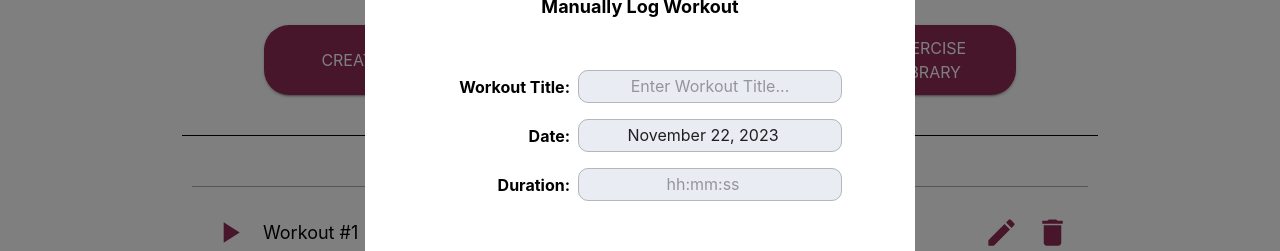
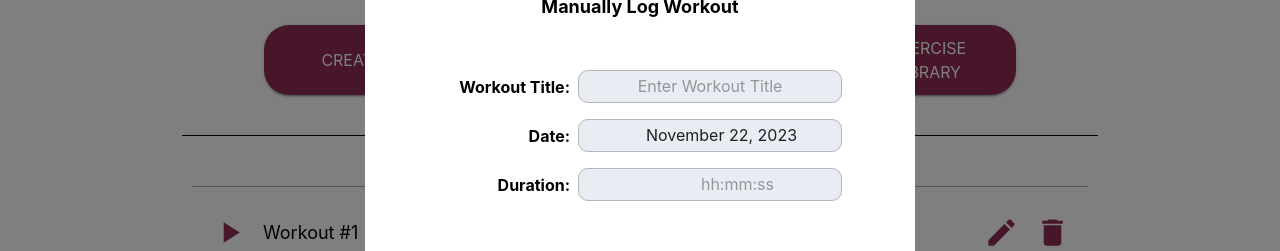
Before and after one commit to joshchyeonlee/EZFit, a React (Create React App) app: page /Workouts in a window 1280 px wide. Both pictures are taken after a click on the button "MANUAL LOG". Shown: the part 207-458 px from the top of the page. Built offline with nearby package versions, Linux system fonts and the light colour scheme.

Commit message:
fix date and time selectors + alignment

```diff
--- a/src/components/Overlays/BaseLoggingOverlay.tsx
+++ b/src/components/Overlays/BaseLoggingOverlay.tsx
@@ -84,7 +84,7 @@ const LoggingField = ({
         ) : null}
         {type === "date" ? (
           <DatePicker
-            value={moment()}
+            defaultValue={moment()}
             slotProps={{ openPickerButton: { color: "primary" } }}
             sx={{
               backgroundColor: (theme) => theme.palette.textFieldBkg,
@@ -93,6 +93,7 @@ const LoggingField = ({
               "& .MuiInputBase-input": {
                 padding: "5px",
                 textAlign: "center",
+                paddingLeft: "42px",
               },
               "& .MuiInputBase-root": {
                 borderRadius: "10px",
@@ -106,7 +107,7 @@ const LoggingField = ({
         {type === "time" ? (
           <TimePicker
             views={["hours", "minutes", "seconds"]}
-            format="hh:mm:ss"
+            format="HH:mm:ss"
             ampm={false}
             slotProps={{ openPickerButton: { color: "primary" } }}
             sx={{
@@ -115,7 +116,8 @@ const LoggingField = ({
               width: "100%",
               "& .MuiInputBase-input": {
                 padding: "5px",
-                textAlign: "center",
+                textAlign: "right",
+                paddingRight: "54px",
               },
               "& .MuiInputBase-root": {
                 borderRadius: "10px",
@@ -138,6 +140,10 @@ const LoggingField = ({
                 "& .MuiOutlinedInput-notchedOutline": {
                   borderRadius: "10px",
                 },
+                "& .MuiOutlinedInput-input": {
+                  paddingRight: "5px !important",
+                },
+
                 borderRadius: "10px",
               }}
               onChange={(e) => handleFieldChange(fieldTitle, e.target.value)}
--- a/src/components/Overlays/Overlay.fields.ts
+++ b/src/components/Overlays/Overlay.fields.ts
@@ -6,7 +6,7 @@ export const manualLoggingFields: FieldTypeProps[] = [
   {
     fieldTitle: "Workout Title",
     type: "text",
-    placeholder: "Enter Workout Title...",
+    placeholder: "Enter Workout Title",
   },
   {
     fieldTitle: "Date",
@@ -20,7 +20,7 @@ export const foodLoggingFields: FieldTypeProps[] = [
   {
     fieldTitle: "Food",
     type: "text",
-    placeholder: "Enter Food Name...",
+    placeholder: "Enter Food Name",
   },
   {
     fieldTitle: "Meal",
```
